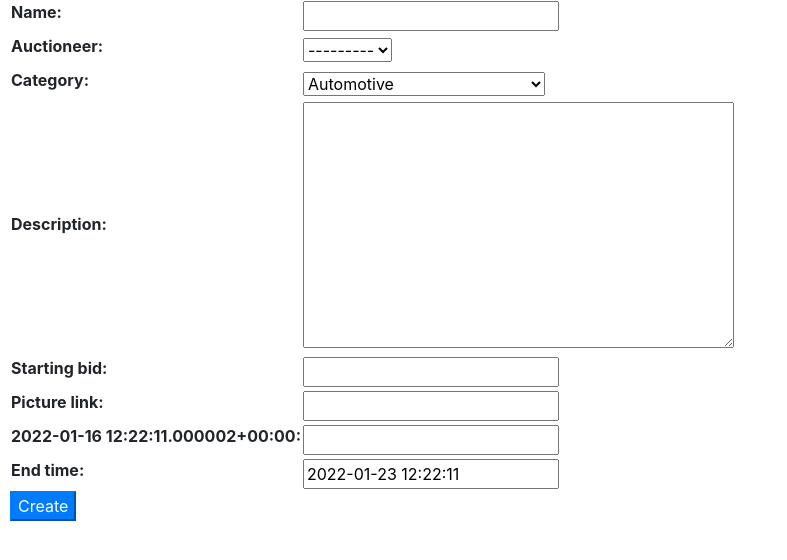
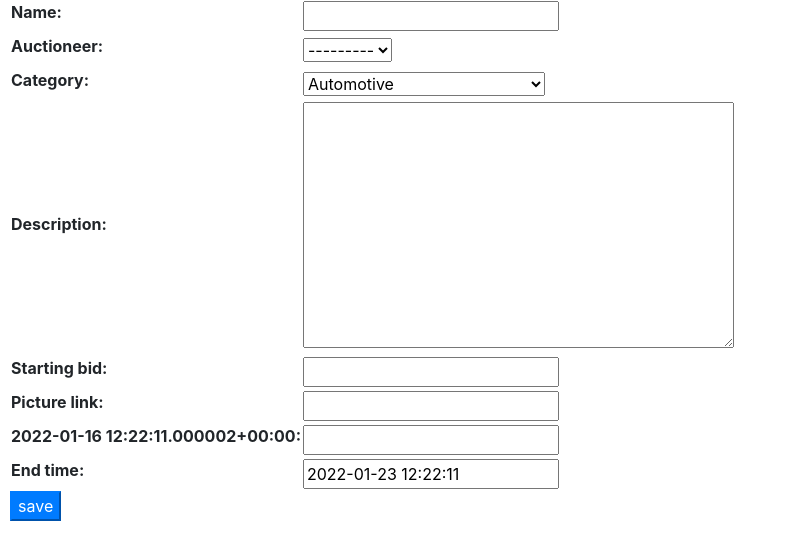
Before and after one commit to Tomnowell/CS50Web-commerce, a Django app: page /create in a window 1280 px wide. Shown: the part 210-770 px from the top of the page, without its empty margins (0-787 px from the left). Run offline with Django 3.2, Linux system fonts and the light colour scheme; some libraries are stand-ins or nearby versions.

Commit message:
Add create_listing form function and redirect to new_listing

```diff
--- a/commerce/auctions/templates/auctions/create.html
+++ b/commerce/auctions/templates/auctions/create.html
@@ -11,7 +11,7 @@
             <table>
                 {{ form.as_table}}
             </table>
-            <input class="btn-primary" type="submit" value="Create" />
+            <input class="btn-primary" type="submit" value="save" />
         </div>
 
     </form>
--- a/commerce/auctions/views.py
+++ b/commerce/auctions/views.py
@@ -116,9 +116,11 @@ def create_if_GET(request):
 def create_if_POST(request):
     form = listing_form(request.POST)
     if form.is_valid():
-        new_listing = form.create()
-
-    return HttpResponseRedirect()
+        new_listing = form.save()
+        new_listing_id = str(new_listing.id)
+        return HttpResponseRedirect("listing/"+new_listing_id)
+    else:
+        raise ValueError
 
 
 @login_required(login_url="/login")
```
